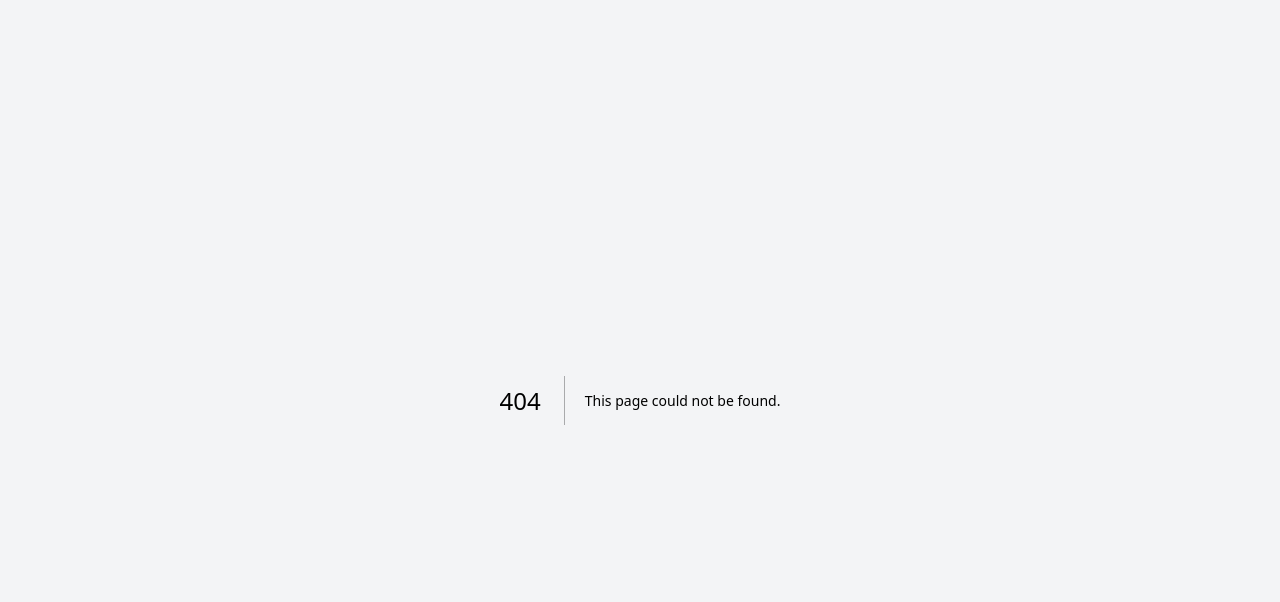
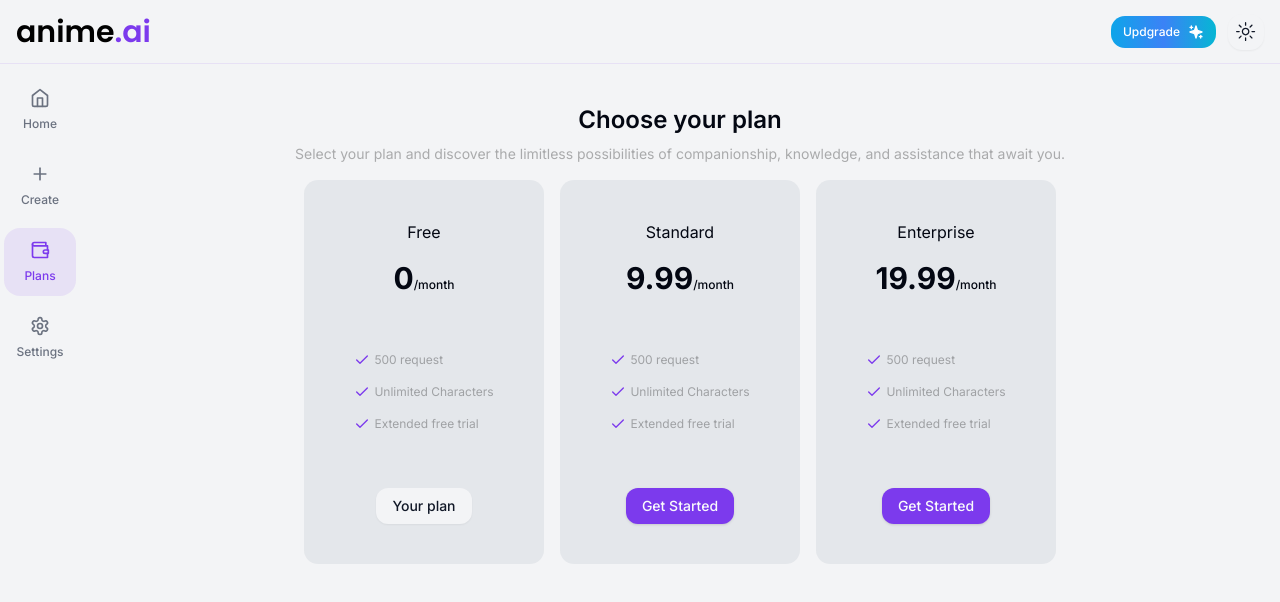
Before and after one commit to bekasyldev/ai-anime-camponion, a Next.js app: page /plans in a window 1280 px wide. Before the commit this address had no page. Shown: the top 602 px of the page. Built offline with nearby package versions, Linux system fonts and the light colour scheme; no server answers.

Commit message:
frontend: adding pricing-plan

```diff
--- /dev/null
+++ b/app/(root)/(routes)/plans/page.tsx
@@ -0,0 +1,23 @@
+import { PlanCard } from "@/components/plan-card";
+import { plans } from "@/constants/route";
+
+const PlansPage = () => {
+  return (
+    <div className="w-full flex items-center justify-center flex-col p-10 gap-y-4">
+      <div className="space-y-2 text-center">
+        <h1 className="text-2xl font-semibold">Choose your plan</h1>
+        <p className="text-sm text-black/30">
+          Select your plan and discover the limitless possibilities of
+          companionship, knowledge, and assistance that await you.
+        </p>
+      </div>
+      <div className="flex items-center justify-center gap-x-4">
+        {plans.map((plan) => (
+          <PlanCard key={plan.price} plan={plan.title} price={plan.price} />
+        ))}
+      </div>
+    </div>
+  );
+};
+
+export default PlansPage;
--- /dev/null
+++ b/components/plan-card.tsx
@@ -0,0 +1,44 @@
+import { Button } from "@/components/ui/button";
+import { cn } from "@/lib/utils";
+import { Check } from "lucide-react";
+
+interface PlanCardProps {
+  plan: string;
+  price: number;
+}
+
+export const PlanCard = ({ plan, price }: PlanCardProps) => {
+  return (
+    <div className="flex flex-col rounded-md justify-between items-center bg-slate-500/10 h-96 w-60 py-10">
+      <div className="flex flex-col items-center space-y-4">
+        <h3>{plan}</h3>
+        <p className="text-3xl font-bold">
+          {price}
+          <span className="text-xs font-medium">/month</span>
+        </p>
+      </div>
+      <div>
+        <ul className="text-xs space-y-4 text-black/30">
+          <li className="flex">
+            <Check className="w-4 h-4 text-primary mr-1" />
+            500 request
+          </li>
+          <li className="flex">
+            <Check className="w-4 h-4 text-primary mr-1" />
+            Unlimited Characters
+          </li>
+          <li className="flex">
+            <Check className="w-4 h-4 text-primary mr-1" />
+            Extended free trial
+          </li>
+        </ul>
+      </div>
+      <Button
+        variant={plan === "Free" ? "secondary" : "default"}
+        className={cn("rounded-sm")}
+      >
+        {plan === "Free" ? "Your plan" : "Get Started"}
+      </Button>
+    </div>
+  );
+};
--- a/constants/route.ts
+++ b/constants/route.ts
@@ -1,4 +1,5 @@
 import { Home, Plus, Settings, Wallet } from "lucide-react";
+
 
 export const routes = [
     {
@@ -26,3 +27,19 @@ export const routes = [
       pro: false,
     },
   ] as const;
+
+
+export const plans = [
+    {
+      title: "Free",
+      price: 0
+    },
+    {
+      title: "Standard",
+      price: 9.99
+    },
+    {
+      title: "Enterprise",
+      price: 19.99
+    },
+  ] as const;
```
